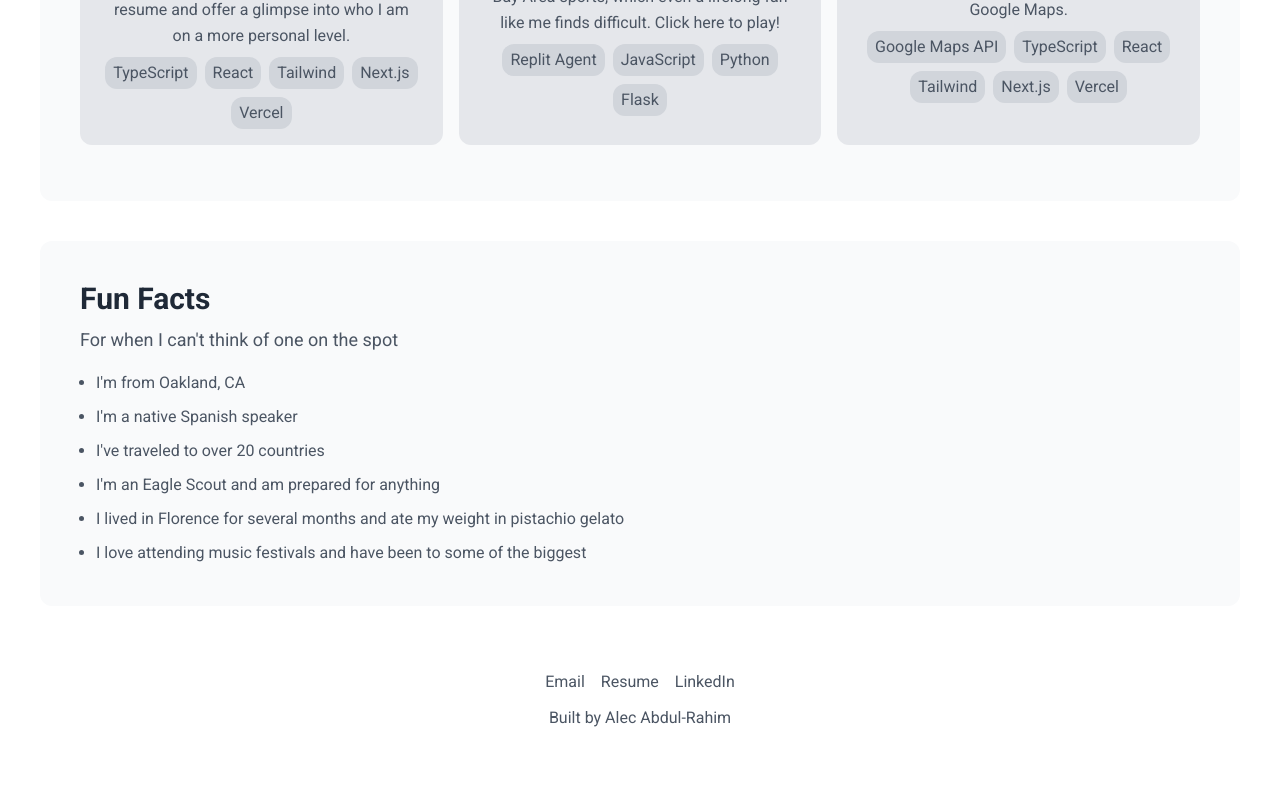
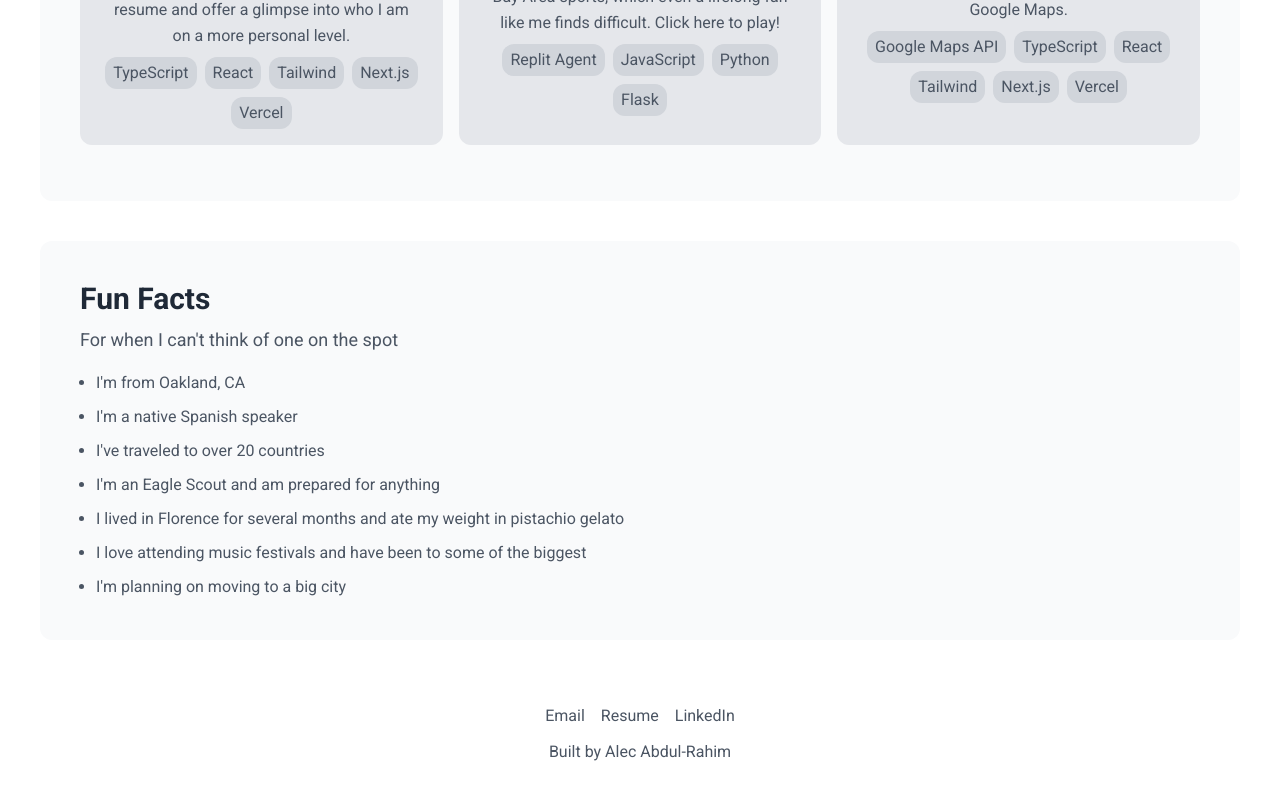
Before and after one commit to alecabdul/personal-website, a Next.js app: page / in a window 1280 px wide. Shown: the part 1938-2738 px from the top of the page. Built offline with nearby package versions, Linux system fonts and the light colour scheme; a web font is replaced by a local one.

Commit message:
Update page.tsx

```diff
--- a/app/page.tsx
+++ b/app/page.tsx
@@ -274,6 +274,7 @@ export default function Page() {
             <li>I'm an Eagle Scout and am prepared for anything</li>
             <li>I lived in Florence for several months and ate my weight in pistachio gelato</li>
             <li>I love attending music festivals and have been to some of the biggest</li>
+            <li>I'm planning on moving to a big city</li>
           </ul>
         </section>
 
```
